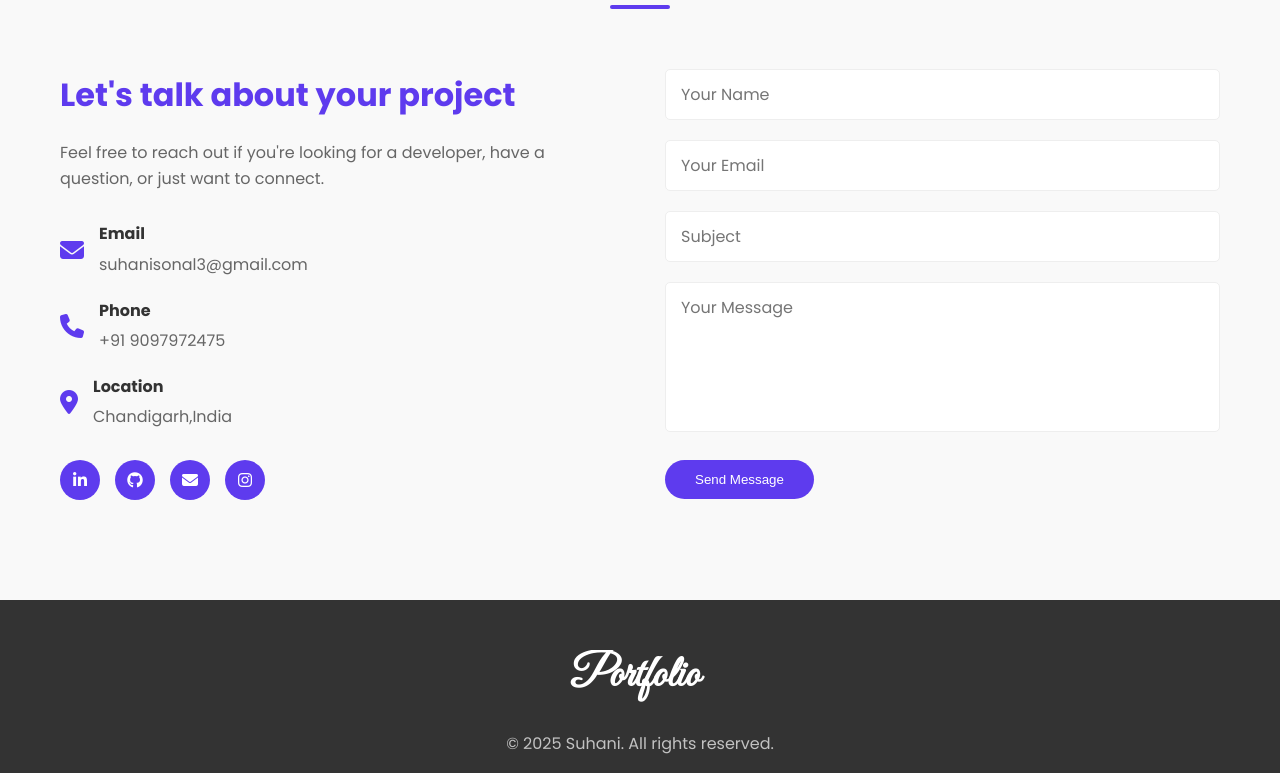
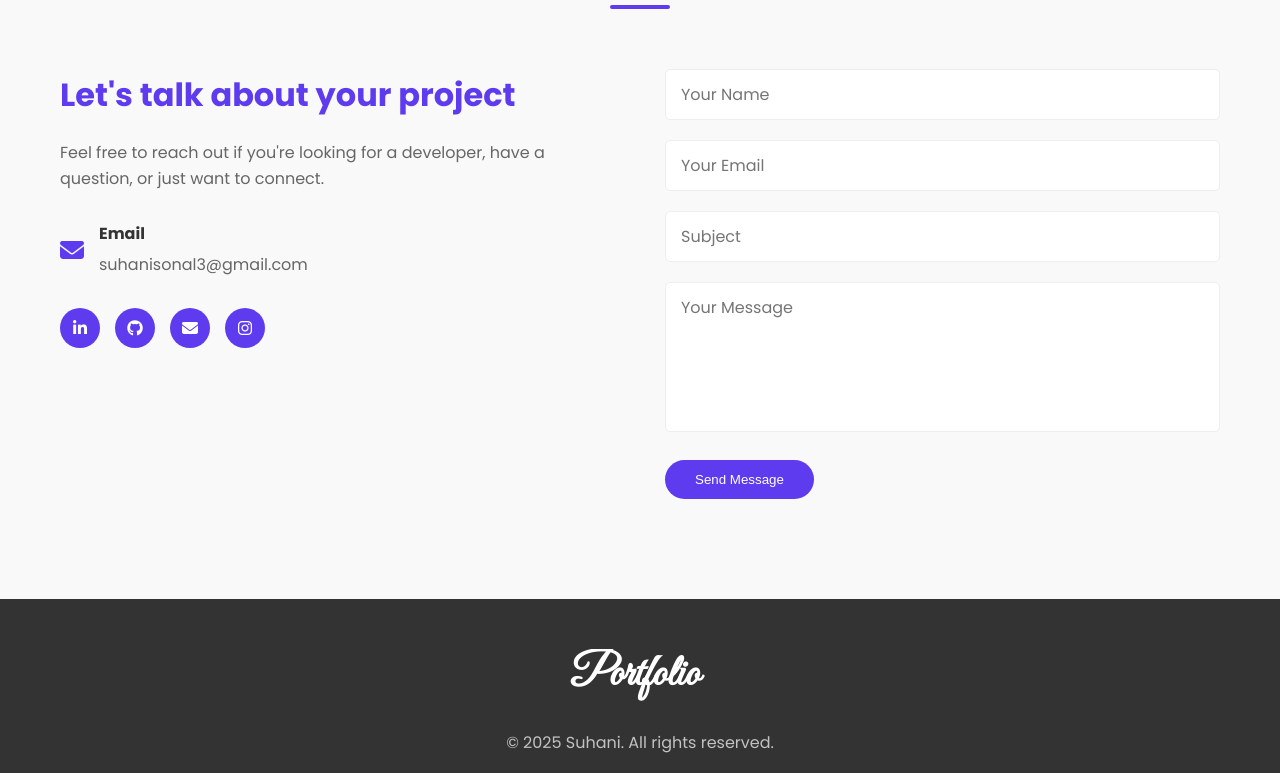
Before and after one commit to suhani-10/portfolio-3, a plain HTML site: page index.html in a window 1280 px wide. Shown: the part 5214-5987 px from the top of the page. Drawn offline with nearby package versions, Linux system fonts and the light colour scheme; animation ran at ten frames a second.

Commit message:
Update index.html

```diff
--- a/index.html
+++ b/index.html
@@ -582,20 +582,8 @@
                                 <p>suhanisonal3@gmail.com</p>
                             </div>
                         </div>
-                        <div class="info-item">
-                            <i class="fas fa-phone"></i>
-                            <div>
-                                <h4>Phone</h4>
-                                <p>+91 9097972475</p>
-                            </div>
-                        </div>
-                        <div class="info-item">
-                            <i class="fas fa-map-marker-alt"></i>
-                            <div>
-                                <h4>Location</h4>
-                                <p>Chandigarh,India</p>
-                            </div>
-                        </div>
+
+
                     </div>
                     <div class="social-links">
                         <a href="https://www.linkedin.com/in/suhani-sonal-4741b6288/" class="social-icon" target="_blank"><i class="fab fa-linkedin-in"></i></a>
```
